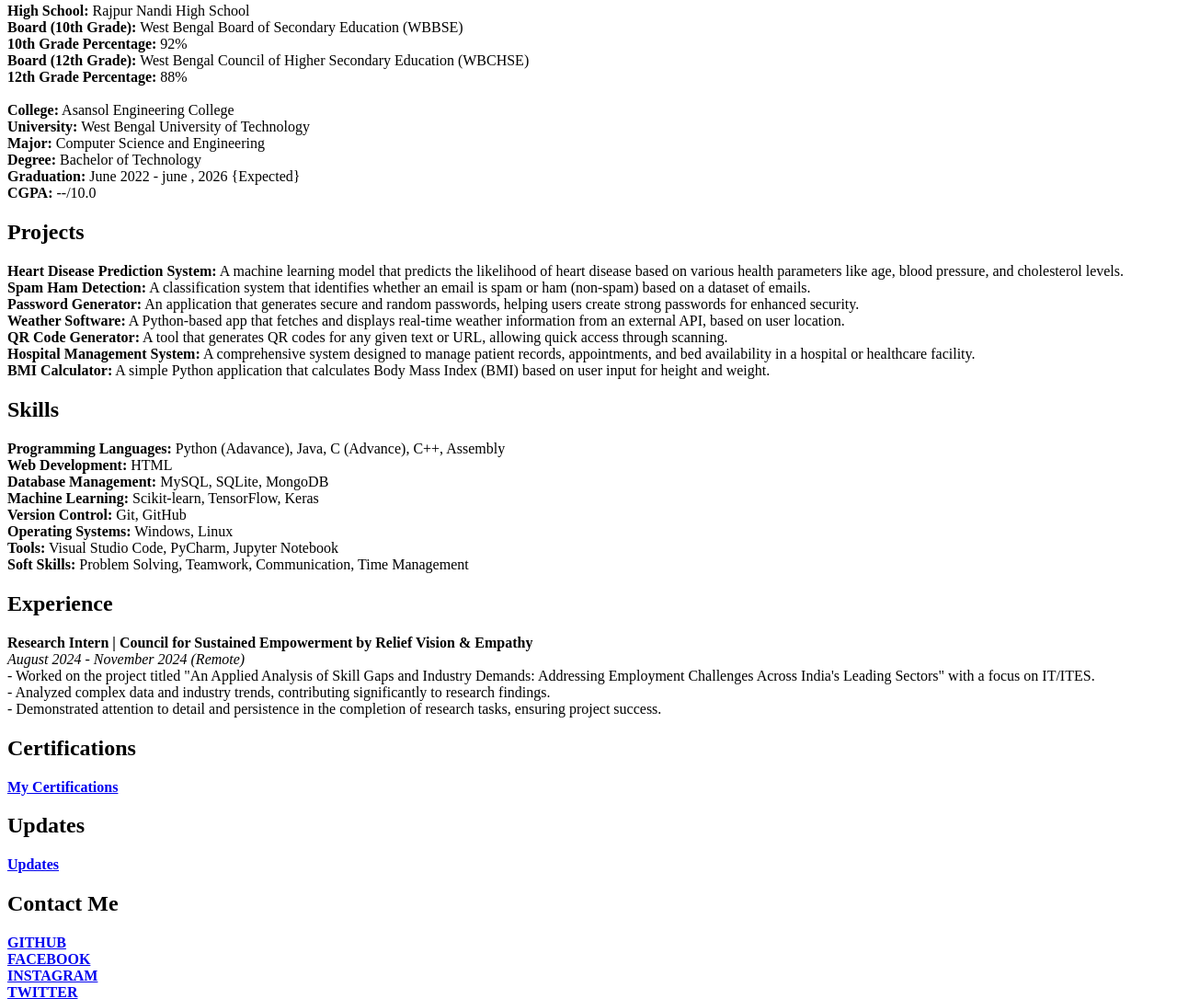
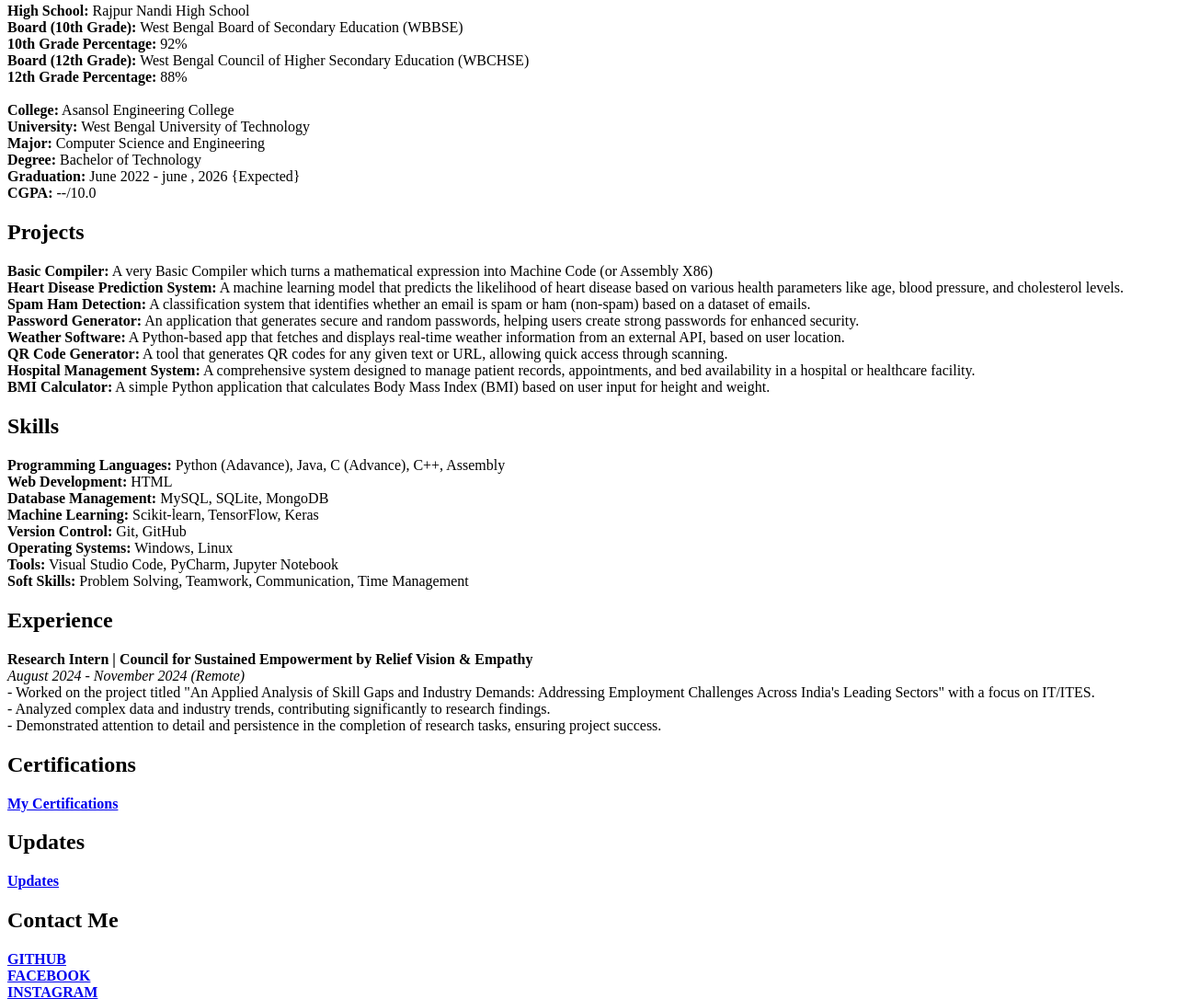
Before and after one commit to Debkumar-Baksi/portfolio, a plain HTML site: page index.html in a window 1280 px wide. Shown: the part 977-2063 px from the top of the page at 92% size. Drawn offline with Linux system fonts and the light colour scheme.

Commit message:
added new project

```diff
--- a/index.html
+++ b/index.html
@@ -60,6 +60,9 @@
     <h2>Projects</h2>
 
 <p>
+    <b>Basic Compiler:</b>
+    A very Basic Compiler which turns a mathematical expression into Machine Code (or Assembly X86)<br>
+
     <b>Heart Disease Prediction System:</b>
     A machine learning model that predicts the likelihood of heart disease based on various health parameters like age, blood pressure, and cholesterol levels.<br>
 
```
